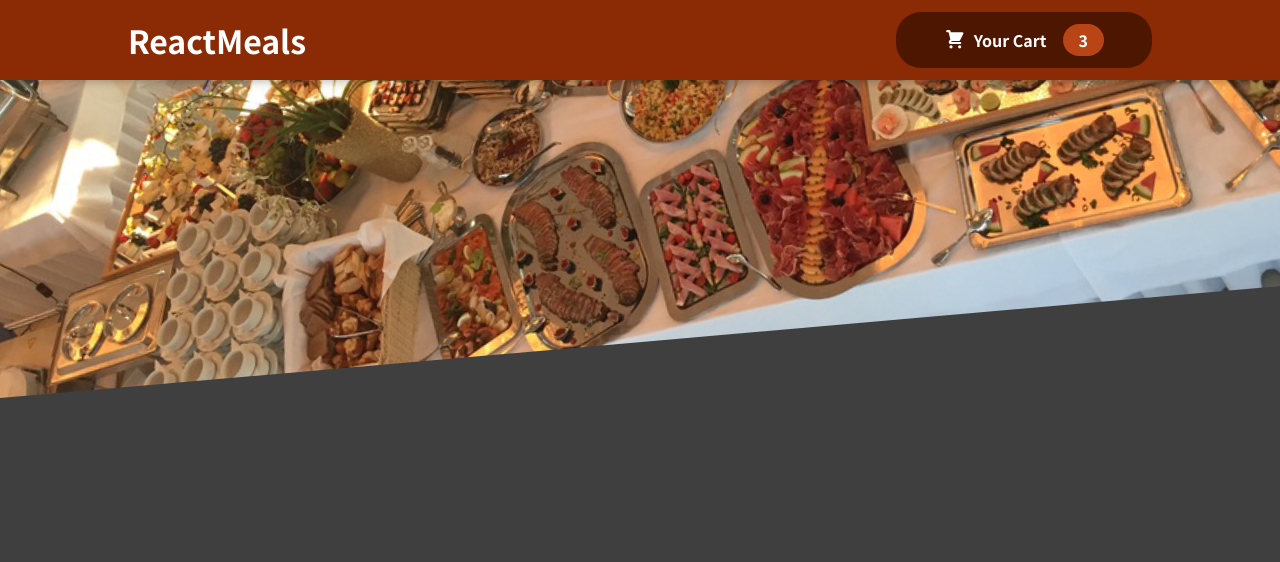
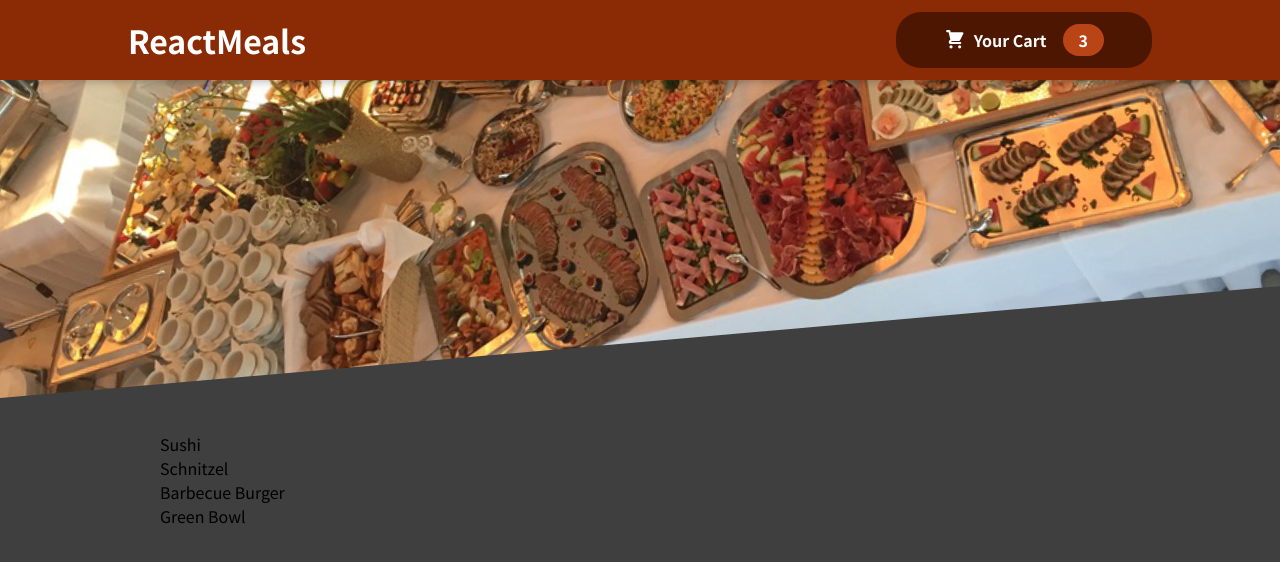
Before and after one commit to j-parthiv/Food-Ordering-WebApp, a React (Create React App) app: page / in a window 1280 px wide. Shown: the top 562 px of the page. Built offline with nearby package versions, Linux system fonts and the light colour scheme.

Commit message:
Added Meals Listing Components

```diff
--- a/src/App.js
+++ b/src/App.js
@@ -1,10 +1,14 @@
 import { Fragment } from "react";
 import Header from './Components/Layout/Header'
+import Meals from "./Components/Meals/Meals";
 
 function App() {
   return (
     <fragment>
        <Header/>
+       <main>
+        <Meals/>
+       </main>
     </fragment>
   );
 }
--- /dev/null
+++ b/src/Components/Meals/AvailableMeals.js
@@ -0,0 +1,45 @@
+import classes from './AvailableMeals.module.css';
+
+const DUMMY_MEALS = [
+    {
+      id: 'm1',
+      name: 'Sushi',
+      description: 'Finest fish and veggies',
+      price: 22.99,
+    },
+    {
+      id: 'm2',
+      name: 'Schnitzel',
+      description: 'A german specialty!',
+      price: 16.5,
+    },
+    {
+      id: 'm3',
+      name: 'Barbecue Burger',
+      description: 'American, raw, meaty',
+      price: 12.99,
+    },
+    {
+      id: 'm4',
+      name: 'Green Bowl',
+      description: 'Healthy...and green...',
+      price: 18.99,
+    },
+  ];
+
+const AvailableMeals = () =>{
+
+    const mealsList = DUMMY_MEALS.map(meal =>(
+        <li>{meal.name}</li>
+    ))
+
+    return(
+        <section className={classes.meals}>
+            <ul>
+                {mealsList}
+            </ul>
+        </section>
+    )
+}
+
+export default AvailableMeals;
--- /dev/null
+++ b/src/Components/Meals/AvailableMeals.module.css
@@ -0,0 +1,24 @@
+.meals {
+    max-width: 60rem;
+    width: 90%;
+    margin: 2rem auto;
+    animation: meals-appear 1s ease-out forwards;
+  }
+
+  .meals ul {
+    list-style: none;
+    margin: 0;
+    padding: 0;
+  }
+
+  @keyframes meals-appear {
+    from {
+      opacity: 0;
+      transform: translateY(3rem);
+    }
+
+    to {
+      opacity: 1;
+      transform: translateY(0);
+    }
+  }
--- /dev/null
+++ b/src/Components/Meals/Meals.js
@@ -0,0 +1,16 @@
+import { Fragment } from 'react';
+
+import MealsSummary from './MealsSummary';
+import AvailableMeals from './AvailableMeals.js';
+
+const Meals = () =>{
+  return(
+   <Fragment>
+     {/* <MealsSummary/> */}
+     <AvailableMeals/>
+   </Fragment>
+  )
+
+}
+
+export default Meals;
--- /dev/null
+++ b/src/Components/Meals/MealsSummary.js
@@ -0,0 +1,19 @@
+import classes from './MealsSummary.module.css';
+
+const MealsSummary = () =>{
+    return(
+        <section className={classes.summary}>
+        <h2>Delicious Food, Delivered To You</h2>
+        <p>
+        Choose your favorite meal from our broad selection of available meals
+        and enjoy a delicious lunch or dinner at home.
+        </p>
+        <p>
+        All our meals are cooked with high-quality ingredients, just-in-time and
+        of course by experienced chefs!
+        </p>
+        </section>
+    )
+}
+
+export default MealsSummary;
--- /dev/null
+++ b/src/Components/Meals/MealsSummary.module.css
@@ -0,0 +1,18 @@
+.summary {
+    text-align: center;
+    max-width: 45rem;
+    width: 90%;
+    margin: auto;
+    margin-top: -10rem;
+    position: relative;
+    background-color: #383838;
+    color: white;
+    border-radius: 14px;
+    padding: 1rem;
+    box-shadow: 0 1px 18px 10px rgba(0, 0, 0, 0.25);
+  }
+
+  .summary h2 {
+    font-size: 2rem;
+    margin-top: 0;
+  }
```
